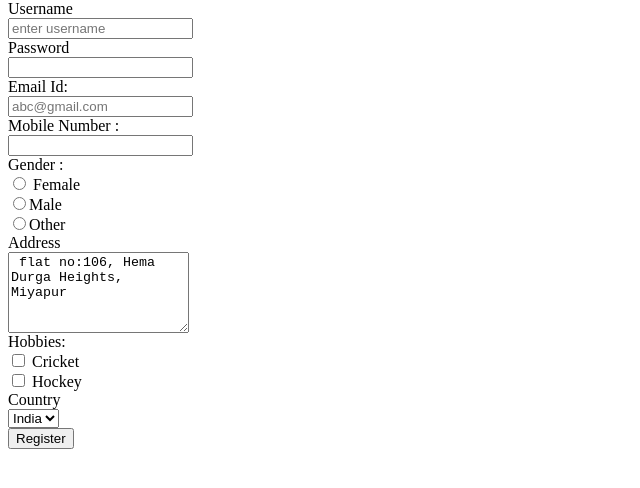
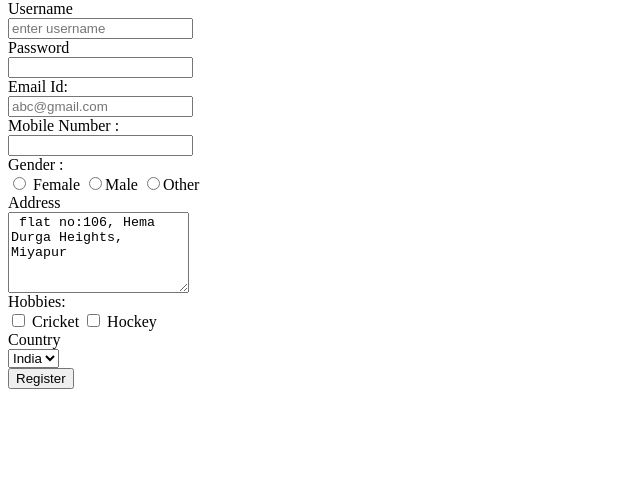
Before and after one commit to gudur05/viewtags, a plain HTML site: page form.html in a window 1280 px wide. Shown: the part 66-554 px from the top of the page, without its empty margins (0-640 px from the left). Drawn offline with Linux system fonts and the light colour scheme.

Commit message:
Registration Form

```diff
--- a/form.html
+++ b/form.html
@@ -20,19 +20,18 @@
 
 <div> Gender : </div>
 
-<input type = "radio" name ="gender" value = "Female" /> Female <div>
-<input type = "radio" name ="gender" value = "male" />Male </div>
+<input type = "radio" name ="gender" value = "Female" /> Female
+<input type = "radio" name ="gender" value = "male" />Male
 <input type = "radio" name ="gender" value = "Other" />Other
-
-<div> Address </div>
+<div>Address</div>
 <textarea name = "address" rows= "5" cols "5"  /> flat no:106, Hema Durga Heights, Miyapur
 </textarea>
 
 
 <div> Hobbies: </div>
 
-<input type = "checkbox" name = "games" value ="Cricket"/>  Cricket <div>
-<input type = "checkbox" name = "h" value ="Hockey" /> Hockey </div>
+<input type = "checkbox" name = "games" value ="Cricket"/>  Cricket
+<input type = "checkbox" name = "games" value ="Hockey" /> Hockey
 
 
 <div> Country   </div>
```
